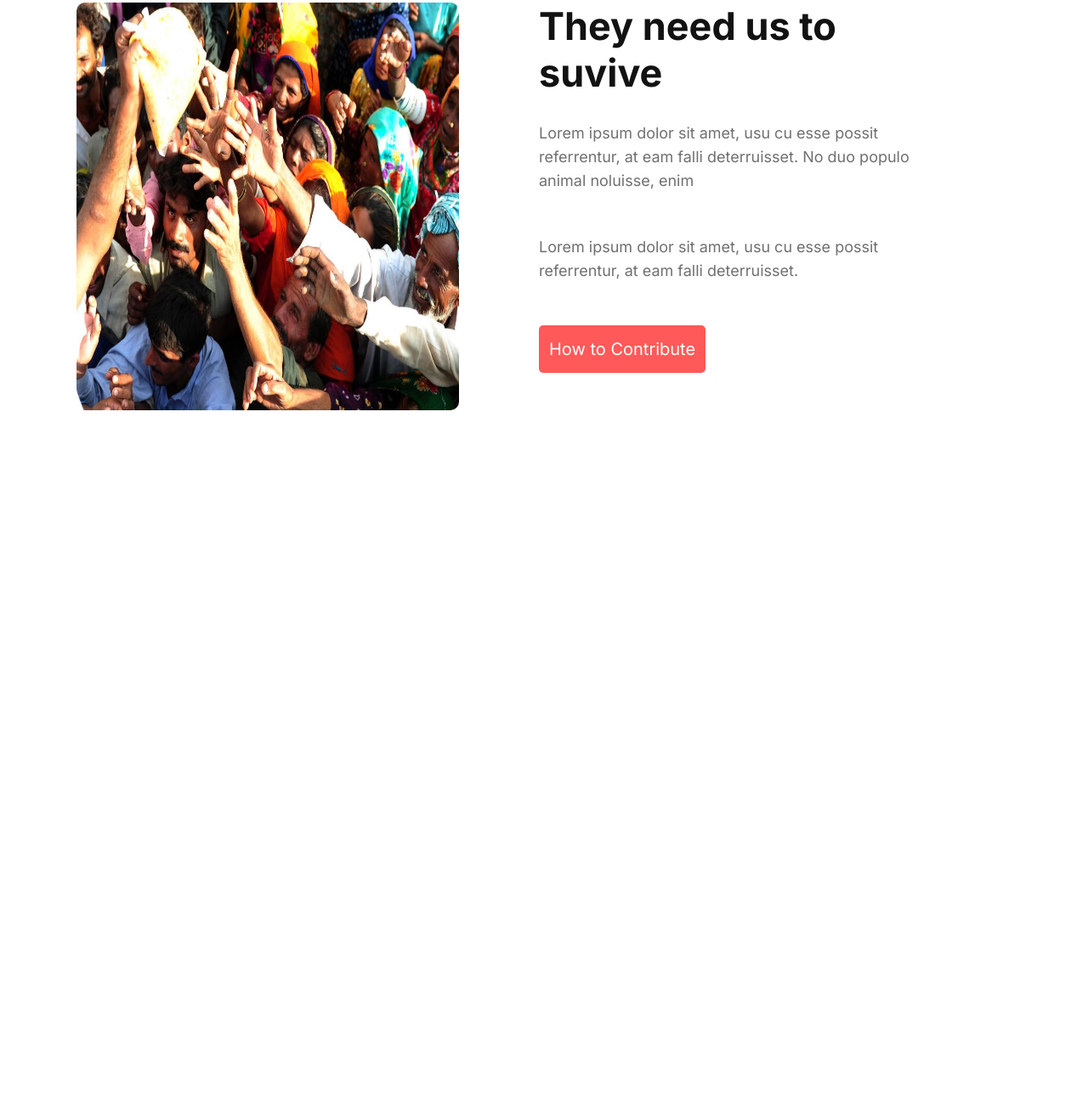
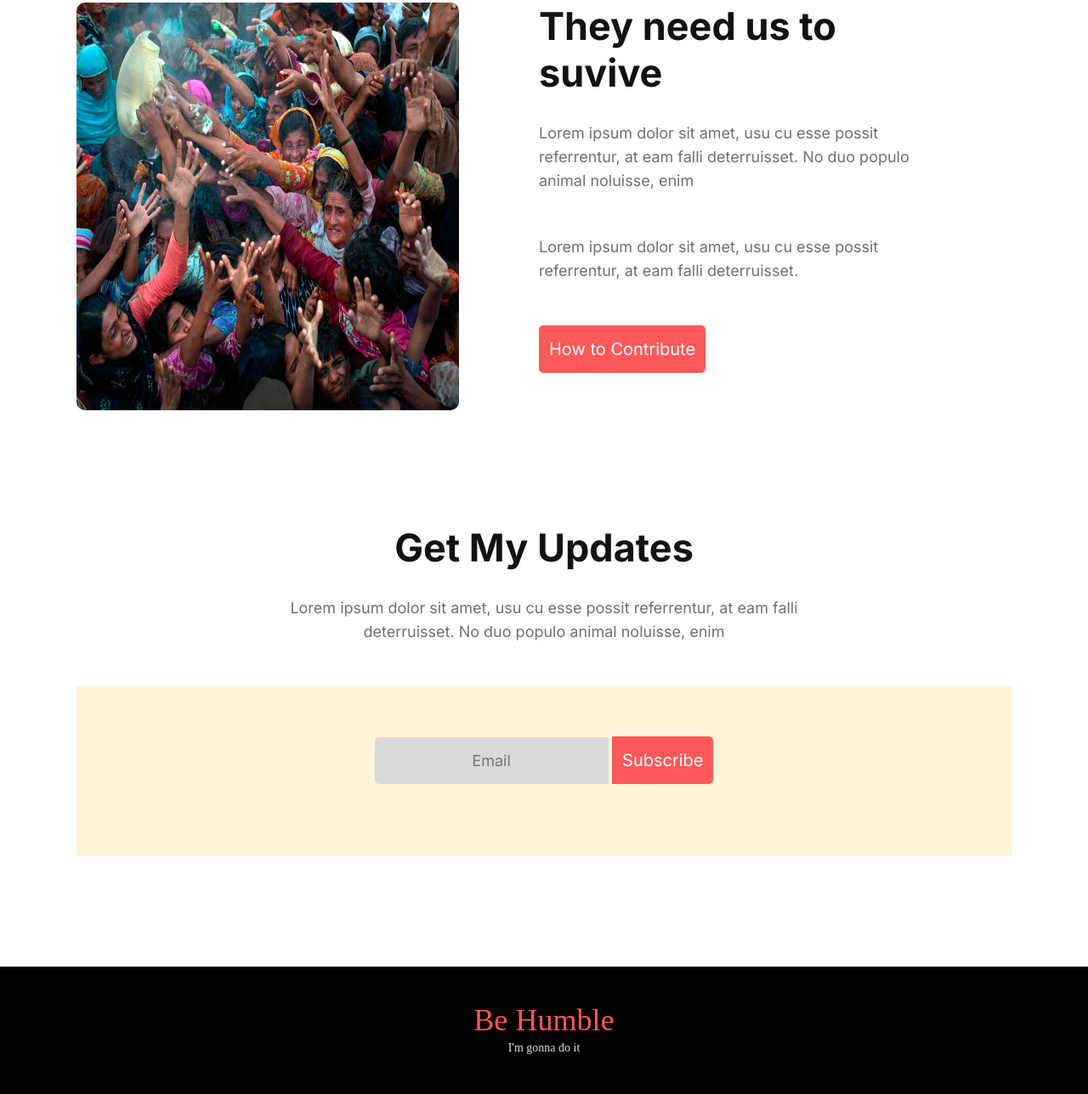
Before and after one commit to mdjahidurjr99/donate-today, a plain HTML site: page index.html in a window 1280 px wide. Shown: the part 2669-3957 px from the top of the page at 85% size. Before the commit the page ends 3156 px from the top, so only its background shows below. Drawn offline with Linux system fonts and the light colour scheme.

Commit message:
6th commit

```diff
--- a/donate.css
+++ b/donate.css
@@ -144,3 +144,53 @@ hr{
     margin: 0px 30px 30px 94px;
     width: 490px;
 }
+.subscribe{
+    text-align: center;
+}
+.input{
+    background-color: #FFF4D6;
+    height: 200px;
+    align-items: center;
+    margin-bottom: 130px;
+}
+.input input{
+    width: 275px;
+    height: 55px;
+    border-radius: 5px 0px 0px 5px;
+    background: #D9D9D9;
+    border: none;
+    padding: 0;
+
+}
+.btn-primary2{
+    border-radius: 0 5px 5px 0;
+    background: #FF5959;
+    color: #FFFFFF;
+    font-size: 20px;
+    border: none;
+    padding: 16px 12px;
+    justify-content: center;
+    align-items: center;
+}
+/* footer */
+.footer{
+    text-align: center;
+    background: #000;
+    height: 150px;
+}
+.footer-title{
+    color: #FF5959;
+    padding-top: 42px;
+    font-family: lobstar;
+    font-size: 36px;
+    font-weight: 400;
+
+    letter-spacing: 0.05px;
+}
+.footer-description{
+    color: #D9DBE1;
+    font-family: Manrope;
+    font-size: 14px;
+    line-height: 24px;
+    font-weight: 400;
+}
--- a/index.html
+++ b/index.html
@@ -14,7 +14,7 @@
         <div class="banner">
             <div>
                 <h1 class="banner-title">Let's Help Those Who Are More In Need</h1>
-                <p class="banner-description">Lorem ipsum dolor sit amet, usu cu esse possit referrentur, at eam falli deterruisset. No duo populo animal noluisse, enim</p>
+                <p class="banner-description">Lorem ipsum dolor sit amet, usu cu esse possit referrentur, at eam falli <br> deterruisset. No duo populo animal noluisse, enim</p>
                 <button class="btn-primary">Donate Now</button>
             </div>
         </div>
@@ -68,7 +68,7 @@
         </section>
         <section>
             <div class="contribute">
-                <div><img class="contribute-image" src="images/donation0.jpg" alt=""></div>
+                <div><img class="contribute-image" src="images/donation6.jpg" alt=""></div>
                 <div class="contribute-title2">
                     <h2 class="dt-tital">They need us to suvive</h2>
                     <p class="dt-description">Lorem ipsum dolor sit amet, usu cu esse possit referrentur, at eam falli deterruisset. No duo populo animal noluisse, enim</p>
@@ -77,9 +77,22 @@
                 </div>
             </div>
         </section>
+        <section class="subscribe">
+            <div>
+                <h2 class="dt-tital">Get My Updates</h2>
+                <p class="dt-description">Lorem ipsum dolor sit amet, usu cu esse possit referrentur, at eam falli <br> deterruisset. No duo populo animal noluisse, enim</p>
+            </div>
+            <div class="input">
+                <input type="email" name="" id="" placeholder="Email">
+                <button class="btn-primary2">Subscribe</button>
+            </div>
+        </section>
     </main>
     <footer>
-
+        <div class="footer">
+            <h3 class="footer-title">Be Humble</h3>
+            <p class="footer-description">I'm gonna do it</p>
+        </div>
 
     </footer>
 
```
